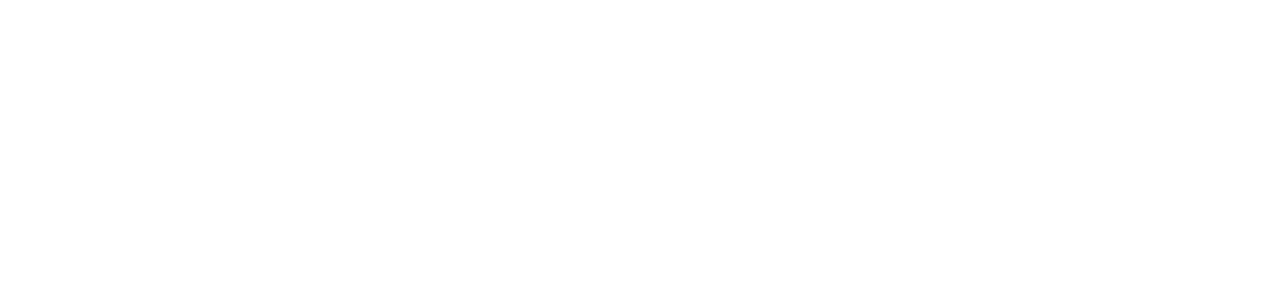
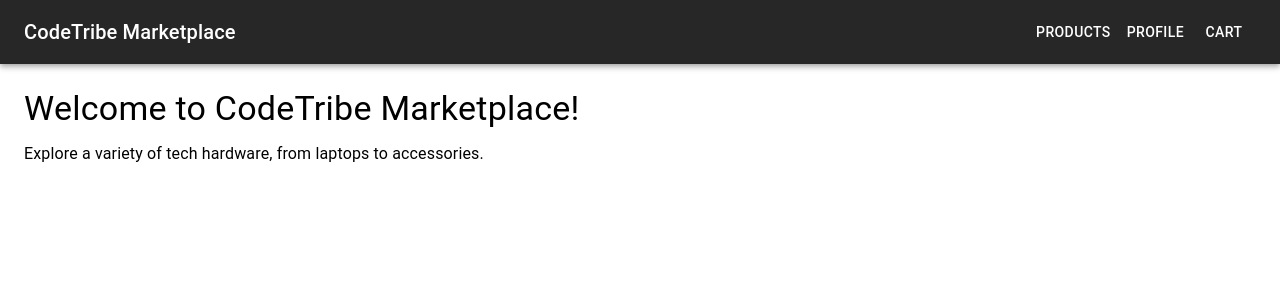
Before and after one commit to Asiphile1/CodeTribe-MarketplaceTT, a React (Create React App) app in the folder frontend/: page /landing in a window 1280 px wide. Before the commit this address had no page. Shown: the top 300 px of the page. Built offline with nearby package versions, Linux system fonts and the light colour scheme.

Commit message:
added landingpage fixed all routing, added checkout and payment page

```diff
--- a/frontend/src/App.js
+++ b/frontend/src/App.js
@@ -1,31 +1,40 @@
-import { BrowserRouter as Router, Route, Routes } from 'react-router-dom';
-import { ThemeProvider, createTheme } from '@mui/material/styles';
-import Register from './components/Register';
-import Login from './components/Login';
-import ProductList from './components/ProductList';
-import AddProduct from './components/AddProduct';
-import Cart from './components/Cart';
-import Checkout from './components/Checkout';
-import Profile from './components/Profile';
-import './App.css';
+import {
+  BrowserRouter as Router,
+  Route,
+  Routes,
+  Navigate,
+} from "react-router-dom";
+import { ThemeProvider, createTheme } from "@mui/material/styles";
+import Register from "./components/Register";
+import Login from "./components/Login";
+import Landing from "./components/Landing";
+import ProductList from "./components/ProductList";
+import AddProduct from "./components/AddProduct";
+import Cart from "./components/Cart";
+import Checkout from "./components/Checkout";
+import Profile from "./components/Profile";
+import "./App.css";
 
+// Create a theme for Material-UI
 const theme = createTheme({
   palette: {
-    mode: 'dark',
+    mode: "dark",
     primary: {
-      main: '#1976d2',
+      main: "#1976d2",
     },
   },
 });
 
+// Main App component
 function App() {
   return (
     <ThemeProvider theme={theme}>
       <Router>
         <Routes>
-          <Route path="/" element="/login" replace />
+          <Route path="/" element={<Navigate to="/login" replace />} />
           <Route path="/login" element={<Login />} />
           <Route path="/register" element={<Register />} />
+          <Route path="/landing" element={<Landing />} />
           <Route path="/products" element={<ProductList />} />
           <Route path="/add-product" element={<AddProduct />} />
           <Route path="/cart" element={<Cart />} />
@@ -36,4 +45,5 @@ function App() {
     </ThemeProvider>
   );
 }
+
 export default App;
--- a/frontend/src/components/Cart.js
+++ b/frontend/src/components/Cart.js
@@ -1,31 +1,86 @@
-import { useEffect, useState } from 'react';
-import api from '../services/api';
+import React, { useEffect, useState } from "react";
+import {
+  Button,
+  Typography,
+  Box,
+  List,
+  ListItem,
+  ListItemText,
+} from "@mui/material";
+import api from "../services/api";
 
 const Cart = () => {
   const [cartItems, setCartItems] = useState([]);
+  const [loading, setLoading] = useState(true);
+  const [error, setError] = useState(null);
 
+  // Fetch cart items
   useEffect(() => {
     const fetchCartItems = async () => {
       try {
-        const res = await api.get('/cart');
-        setCartItems(res.data);
-      } catch (error) {
-        console.error('Error fetching cart items:', error.response?.data || error.message);
+        const response = await api.get("/cart");
+        setCartItems(response.data);
+      } catch (err) {
+        setError("Failed to load cart items");
+      } finally {
+        setLoading(false);
       }
     };
+
     fetchCartItems();
   }, []);
 
+  // Calculate subtotal
+  const getSubtotal = () => {
+    return cartItems.reduce(
+      (total, item) => total + item.price * item.quantity,
+      0
+    );
+  };
+
+  // Handle checkout
+  const handleCheckout = async () => {
+    try {
+      // Make a request to your checkout API
+      const response = await api.post("/checkout", { items: cartItems });
+      // Handle success
+      console.log("Checkout successful:", response.data);
+    } catch (err) {
+      console.error("Checkout failed:", err);
+      setError("Checkout failed. Please try again.");
+    }
+  };
+
+  if (loading) return <Typography>Loading...</Typography>;
+  if (error) return <Typography color="error">{error}</Typography>;
+
   return (
-    <div>
-      <h2>Shopping Cart</h2>
-      {cartItems.map((item) => (
-        <div key={item._id}>
-          <h3>{item.productTitle}</h3>
-          <p>Quantity: {item.quantity}</p>
-        </div>
-      ))}
-    </div>
+    <Box sx={{ padding: 4 }}>
+      <Typography variant="h4" gutterBottom>
+        Your Cart
+      </Typography>
+      <List>
+        {cartItems.map((item) => (
+          <ListItem key={item.id}>
+            <ListItemText
+              primary={item.name}
+              secondary={`Price: $${item.price.toFixed(2)} x ${item.quantity}`}
+            />
+          </ListItem>
+        ))}
+      </List>
+      <Typography variant="h6">
+        Subtotal: ${getSubtotal().toFixed(2)}
+      </Typography>
+      <Button
+        variant="contained"
+        color="primary"
+        onClick={handleCheckout}
+        sx={{ marginTop: 2 }}
+      >
+        Checkout
+      </Button>
+    </Box>
   );
 };
 
--- a/frontend/src/components/Landing.js
+++ b/frontend/src/components/Landing.js
@@ -0,0 +1,43 @@
+import React from "react";
+import { AppBar, Toolbar, Typography, Button, Box } from "@mui/material";
+import { Link } from "react-router-dom";
+import './CSS/Landing.css';
+
+function Landing() {
+  return (
+    <div>
+      {/* Navigation Bar */}
+      <AppBar position="static">
+        <Toolbar>
+          <Typography variant="h6" component="div" sx={{ flexGrow: 1 }}>
+            CodeTribe Marketplace
+          </Typography>
+          <Box>
+            <Button color="inherit" component={Link} to="/products">
+              Products
+            </Button>
+            <Button color="inherit" component={Link} to="/profile">
+              Profile
+            </Button>
+            <Button color="inherit" component={Link} to="/cart">
+              Cart
+            </Button>
+          </Box>
+        </Toolbar>
+      </AppBar>
+
+
+
+      <Box p={3}>
+        <Typography variant="h4" gutterBottom>
+          Welcome to CodeTribe Marketplace!
+        </Typography>
+        <Typography variant="body1">
+          Explore a variety of tech hardware, from laptops to accessories.
+        </Typography>
+      </Box>
+    </div>
+  );
+}
+
+export default Landing;
--- a/frontend/src/components/Login.js
+++ b/frontend/src/components/Login.js
@@ -14,7 +14,9 @@ function Login() {
       const response = await api.post("/login", { email, password });
       if (response.data.token) {
         localStorage.setItem("token", response.data.token);
-        navigate("/products"); // Redirect to the landing page
+        navigate("/landing"); // Redirect to the landing page after sign-in
+      } else {
+        console.error("Invalid login response");
       }
     } catch (error) {
       console.error("Login failed:", error);
```
